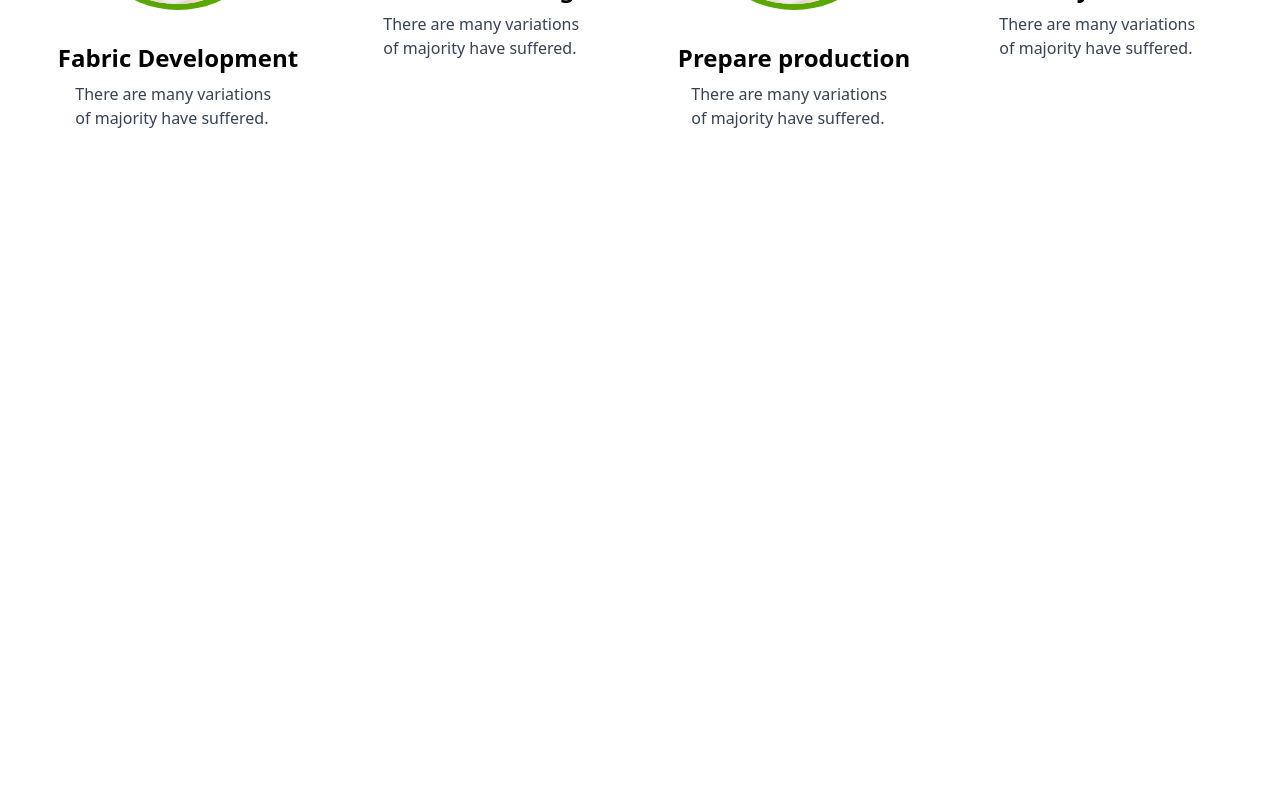
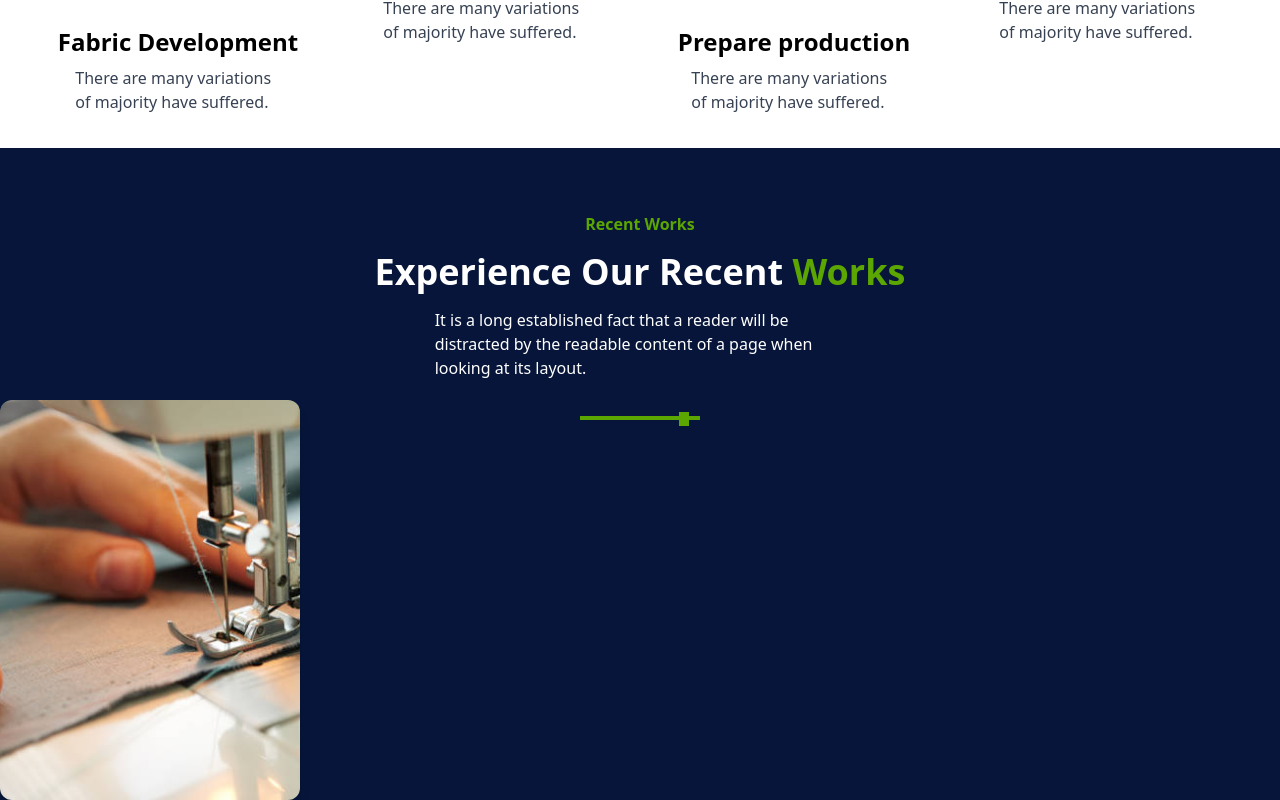
Before and after one commit to BetelTagesse/Kenean-Garment, a Next.js app: page / in a window 1280 px wide. Shown: the part 3748-4548 px from the top of the page. Before the commit the page ends 3878 px from the top, so only its background shows below. Built offline with nearby package versions, Linux system fonts and the light colour scheme.

Commit message:
recent works  section  done

```diff
--- a/app/page.js
+++ b/app/page.js
@@ -1,6 +1,7 @@
 import { CallUsBanner } from "@/components/home/CallUsBanner";
 import { NeedHelp } from "@/components/home/NeedHelp";
 import ProcedureSection from "@/components/home/procedure/ProcedureSection";
+import RecentWorks from "@/components/home/recent_works/RecentWorks";
 import ServicesListTwo from "@/components/home/services/ServicesListTwo";
 import Services from "@/components/home/services/ServicesSection";
 import { ServicesCard } from "@/components/home/ServicesCard.jsx";
@@ -32,6 +33,7 @@ export default function Home() {
       <Services />
       <StatisticsSection />
       <ProcedureSection />
+      <RecentWorks />
     </>
   );
 }
--- a/src/components/home/Slider.jsx
+++ b/src/components/home/Slider.jsx
@@ -2,7 +2,7 @@ import React from "react";
 
 const Slider = () => {
   return (
-    <div className="relative w-30 h-1 mx-auto mt-10 ">
+    <div className="relative w-30 h-1 mx-auto mt-8 ">
       <div className="absolute   -bottom-1 w-full h-full bg-green overflow-hidden"></div>
       <div className="animate-slider  bg-green absolute  z-10"></div>
     </div>
--- /dev/null
+++ b/src/components/home/recent_works/FirstSection.jsx
@@ -0,0 +1,22 @@
+import React from "react";
+import Slider from "../Slider";
+
+const FirstSection = () => {
+  return (
+    <div className="relative top-10 p-6 bg-background h-full w-full  ">
+      <p className="text-green text-center text-[16px] font-semibold">
+        Recent Works
+      </p>
+      <h2 className="text-4xl text-white font-semibold text-center mt-4">
+        Experience Our Recent <span className="text-green">Works</span>
+      </h2>
+      <p className="text-white  w-1/3 mx-auto mt-4 ">
+        It is a long established fact that a reader will be distracted by the
+        readable content of a page when looking at its layout.
+      </p>
+      <Slider />
+    </div>
+  );
+};
+
+export default FirstSection;
--- /dev/null
+++ b/src/components/home/recent_works/RecentWorks.jsx
@@ -0,0 +1,13 @@
+import FirstSection from "./FirstSection";
+import HoverCard from "./SingleWork";
+
+const RecentWorks = () => {
+  return (
+    <div className="bg-purple h-fit w-full mt-30 ">
+      <FirstSection />
+      <HoverCard />
+    </div>
+  );
+};
+
+export default RecentWorks;
--- /dev/null
+++ b/src/components/home/recent_works/SingleWork.jsx
@@ -0,0 +1,32 @@
+import { Search, Shuffle } from "lucide-react";
+import Image from "next/image";
+import First from "../../../images/sewing.jpg";
+
+const HoverCard = () => {
+  return (
+    <div className="relative group w-[300px] h-[400px] overflow-hidden rounded-xl shadow-lg">
+      {/* Image */}
+      <Image src={First} alt="Fabric" className="object-cover w-full h-full" />
+
+      {/* Overlay on hover */}
+      <div className="absolute inset-0  bg-opacity-60 flex flex-col items-center justify-center gap-4 opacity-0 group-hover:opacity-100 transition-opacity duration-300">
+        {/* Icons */}
+        <div className="flex gap-4">
+          <div className="bg-white p-3 rounded shadow cursor-pointer hover:scale-110 transition-transform">
+            <Search className="w-5 h-5 text-black font-bold" />
+          </div>
+          <div className="bg-white p-3 rounded shadow cursor-pointer hover:scale-110 transition-transform">
+            <Shuffle className="w-5 h-5 text-black font-extrabold" />
+          </div>
+        </div>
+
+        {/* Description */}
+        <p className="absolute text-black  bg-white *:text-lg font-semibold -bottom-0 ">
+          Chiffon Fabric
+        </p>
+      </div>
+    </div>
+  );
+};
+
+export default HoverCard;
```
